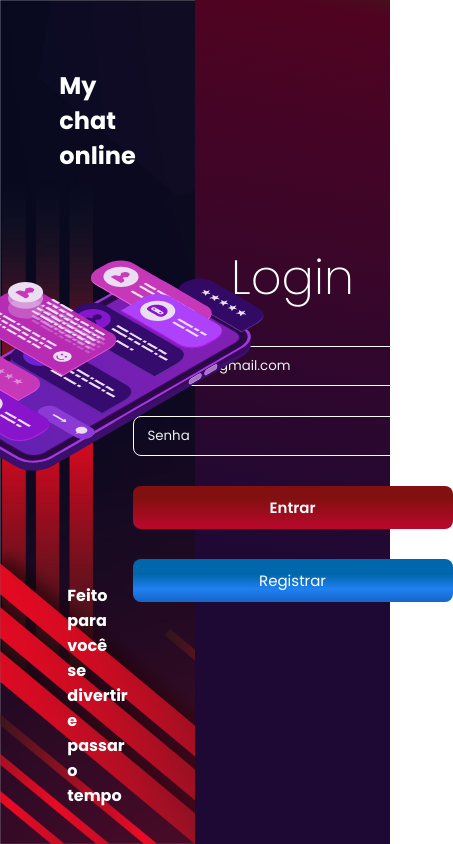
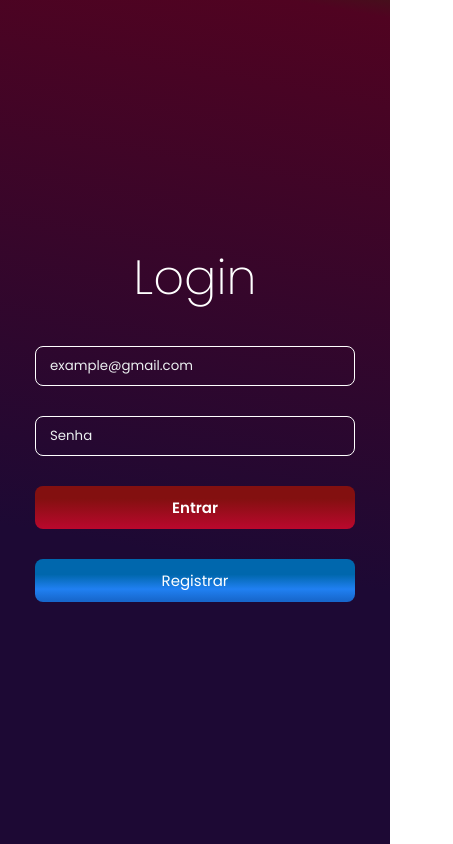
Before and after one commit to FelipeFernandes7/Virtual-Chat, a React (Vite) app: page / in a window 390 px wide. Shown: the whole page, 453 px wide, since content can reach past the window. Built offline with nearby package versions, Linux system fonts and the light colour scheme.

Commit message:
create a mobile version

```diff
--- a/package.json
+++ b/package.json
@@ -17,6 +17,7 @@
     "react-dom": "^18.2.0",
     "react-router-dom": "^6.4.1",
     "react-toastify": "^9.0.8",
+    "sass": "^1.55.0",
     "styled-components": "^5.3.5",
     "zustand": "^4.1.1"
   },
--- a/src/main.tsx
+++ b/src/main.tsx
@@ -2,11 +2,10 @@ import ReactDOM from 'react-dom/client';
 import React from 'react';
 import App from './App';
 
-import Content from './styles/styles';
+import'./styles/styles.scss';
 
 ReactDOM.createRoot(document.getElementById('root') as HTMLElement).render(
   <React.StrictMode>
-    <Content/>
     <App/>
   </React.StrictMode>
 )
--- a/src/pages/login/Login.tsx
+++ b/src/pages/login/Login.tsx
@@ -12,6 +12,7 @@ import {
   Title,
   TitleLogin,
 } from "./styles";
+import './responsive.scss';
 import { FormEvent, useRef, useState } from "react";
 import Lottie, { LottieRefCurrentProps } from "lottie-react";
 import { toast } from "react-toastify";
@@ -31,8 +32,8 @@ export function Login() {
   };
   return (
     <>
-      <Container>
-        <Aside>
+      <Container className="containerResponsive">
+        <Aside className="responsiveAside">
           <Title>
             <h1>My chat online</h1>
 
@@ -52,7 +53,7 @@ export function Login() {
           <strong>Feito para você se divertir e passar o tempo</strong>
         </Aside>
 
-        <Form>
+        <Form className="responsiveForm">
           <TitleLogin>
             <h1>Login</h1>
           </TitleLogin>
--- /dev/null
+++ b/src/pages/login/responsive.scss
@@ -0,0 +1,20 @@
+@media screen and (max-width: 740px) {
+  .containerResponsive {
+    display: flex;
+    flex-wrap: wrap;
+    justify-content: center;
+    align-items: center;
+    flex-direction: column;
+    .responsiveAside {
+      display: none;
+    }
+    .responsiveForm {
+      margin: 0;
+      padding: 0;
+      height: 100vh;
+      display: flex;
+      justify-content: center;
+      align-items: center;
+    }
+  }
+}
--- a/src/pages/login/styles.ts
+++ b/src/pages/login/styles.ts
@@ -4,6 +4,7 @@ import banner from "../../assets/bannerChat.jpg";
 export const Container = styled.div`
   display: flex;
   flex-wrap: wrap;
+  flex-direction: row;
 `;
 
 export const Form = styled.form`
--- a/src/pages/register/styles.ts
+++ b/src/pages/register/styles.ts
@@ -1 +1,6 @@
 import styled from "styled-components";
+
+export const Container = styled.div`
+  display: flex;
+  flex-wrap: wrap;
+`;
--- /dev/null
+++ b/src/styles/styles.scss
@@ -0,0 +1,19 @@
+* {
+  margin: 0;
+  padding: 0;
+  box-sizing: border-box;
+  font-family: "Poppins", sans-serif;
+}
+#root {
+  margin: 0;
+  padding: 0;
+  box-sizing: "border-box";
+  font-family: "Poppins", sans-serif;
+  background-color: #1d0934;
+  background-image: linear-gradient(
+    10deg,
+    #1d0934 35%,
+    #500321 98%,
+    #460f1c 100%
+  );
+}
--- a/src/styles/styles.ts
+++ /dev/null
@@ -1,20 +0,0 @@
-import { createGlobalStyle } from "styled-components";
-
-export default createGlobalStyle`
-    *{
-        margin: 0;
-        padding: 0;
-        box-sizing:border-box;
-        font-family: 'Poppins', sans-serif;
-    }
-    #root{
-        margin:0 ;
-        padding: 0;
-        box-sizing:'border-box';
-        font-family: 'Poppins', sans-serif;
-        background-color: #1d0934;
-        background-image: linear-gradient(10deg, #1d0934 35%, #500321 98%, #460f1c 100%);
-
-
-    }
-    `;
```
Also changed, not shown: 1 other file (tests, documents, lock files or other folders).
